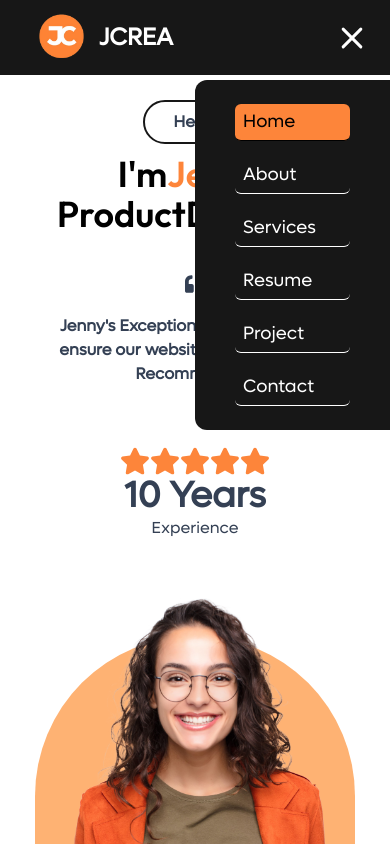
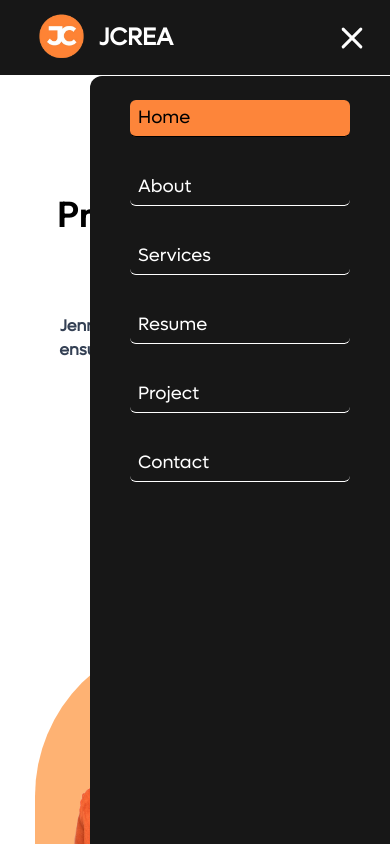
Before and after one commit to Qassimm/ProductDesign-Portfolio-2, a React (Vite) app: page / in a window 390 px wide. Both pictures are taken after a click on the element 352 px from the left and 37 px from the top of the page. Shown: the top 844 px of the page. Built offline with nearby package versions, Linux system fonts and the light colour scheme; a web font is replaced by a local one.

Commit message:
menu settings

```diff
--- a/src/Components/Navbar.jsx
+++ b/src/Components/Navbar.jsx
@@ -188,7 +188,7 @@ const Navbar = () => {
         {/* Mobile Menu */}
         <div
           ref={menuRef}
-          className={`md:hidden bg-[#171717] text-white absolute top-20 right-0 w-1/2 px-10 py-6 flex flex-col gap-4 transition-all duration-300 ease-in-out rounded-l-xl ${
+          className={`md:hidden bg-[#171717] text-white absolute top-19 w-75 h-[100vh] right-0  px-10 py-6 flex flex-col gap-8 transition-all duration-300 ease-in-out rounded-l-xl ${
             isOpen
               ? "translate-x-0 opacity-100"
               : "translate-x-5 opacity-0 pointer-events-none"
```
